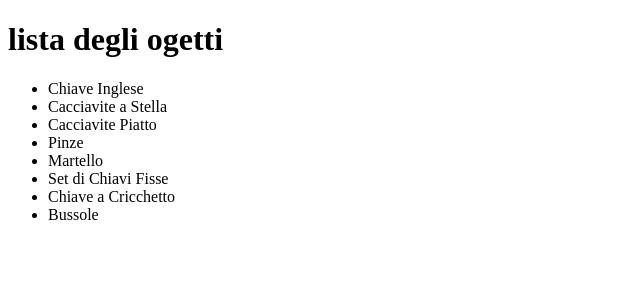
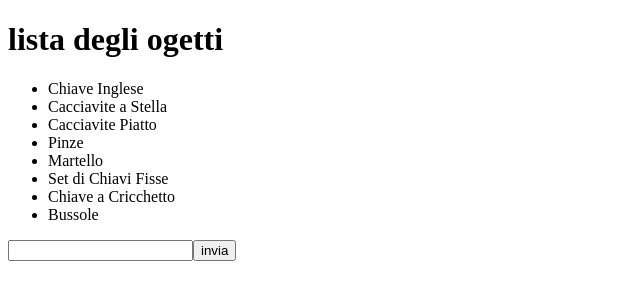
Before and after one commit to EnricoCiccolini/react-form, a React (Vite) app: page / in a window 1280 px wide. Shown: the top 300 px of the page, without its empty margins (0-640 px from the left). Built offline with nearby package versions, Linux system fonts and the light colour scheme.

Commit message:
feat : second milestone

```diff
--- a/src/component/Main.jsx
+++ b/src/component/Main.jsx
@@ -6,7 +6,7 @@ import { useState } from 'react'
 function Main() {
 
 
-    const listObject = [
+    const [listObject, setListObject] = useState([
         "Chiave Inglese",
         "Cacciavite a Stella",
         "Cacciavite Piatto",
@@ -15,20 +15,35 @@ function Main() {
         "Set di Chiavi Fisse",
         "Chiave a Cricchetto",
         "Bussole"
-    ];
-    const [count, setCount] = useState(0)
+    ]);
+
+    const [object, setObject] = useState('')
+
+    const addObject = e => {
+        e.preventDefault()
+        const reloadList = [...listObject, object]
+        setListObject(reloadList)
+    }
+
+
+
 
     return (
         <> <h1>lista degli ogetti </h1>
             <ul>
-                {listObject.map(item => (
-                    <li>{item}</li>
+                {listObject.map((item, i) => (
+                    <li key={i}>{item}</li>
 
 
                 ))}
 
             </ul>
+            <form onSubmit={addObject}>
+                <input type="text" onChange={e => setObject(e.target.value)} />
 
+                <button> invia</button>
+
+            </form>
 
 
 
```
